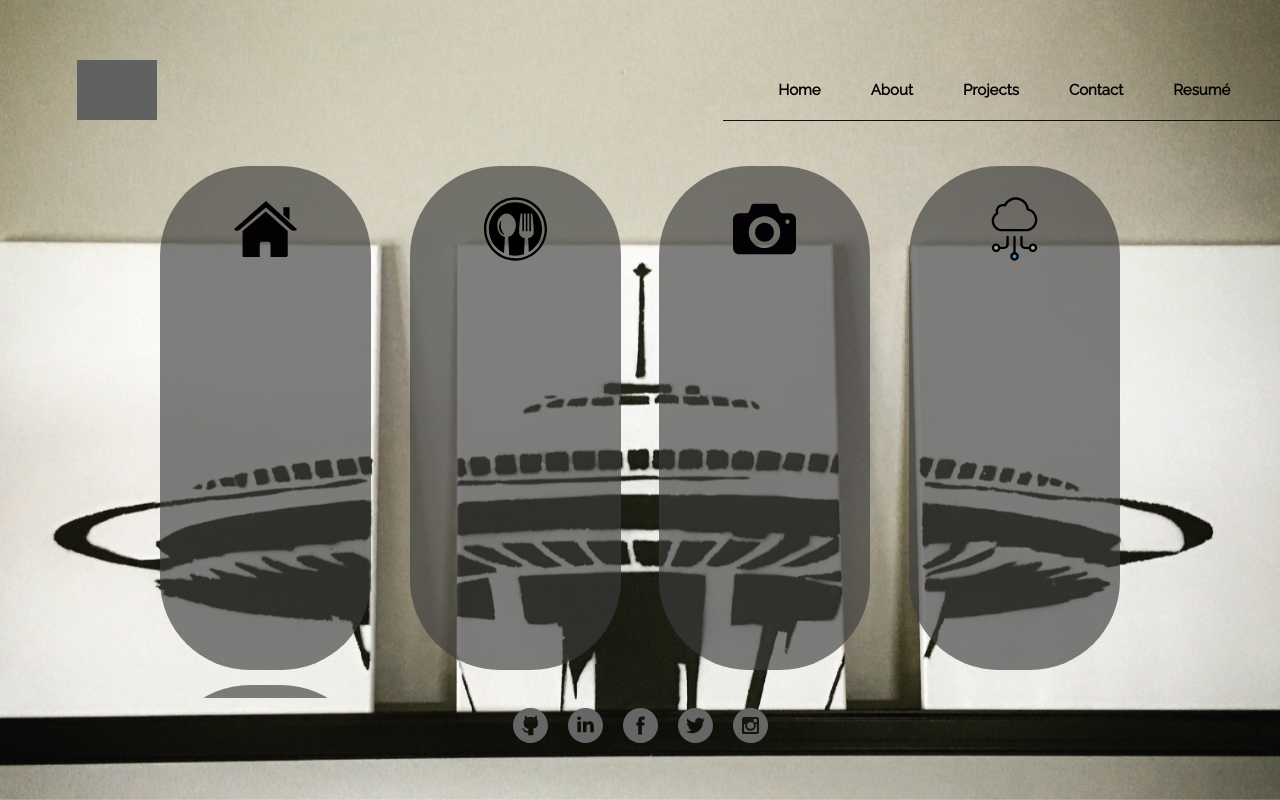
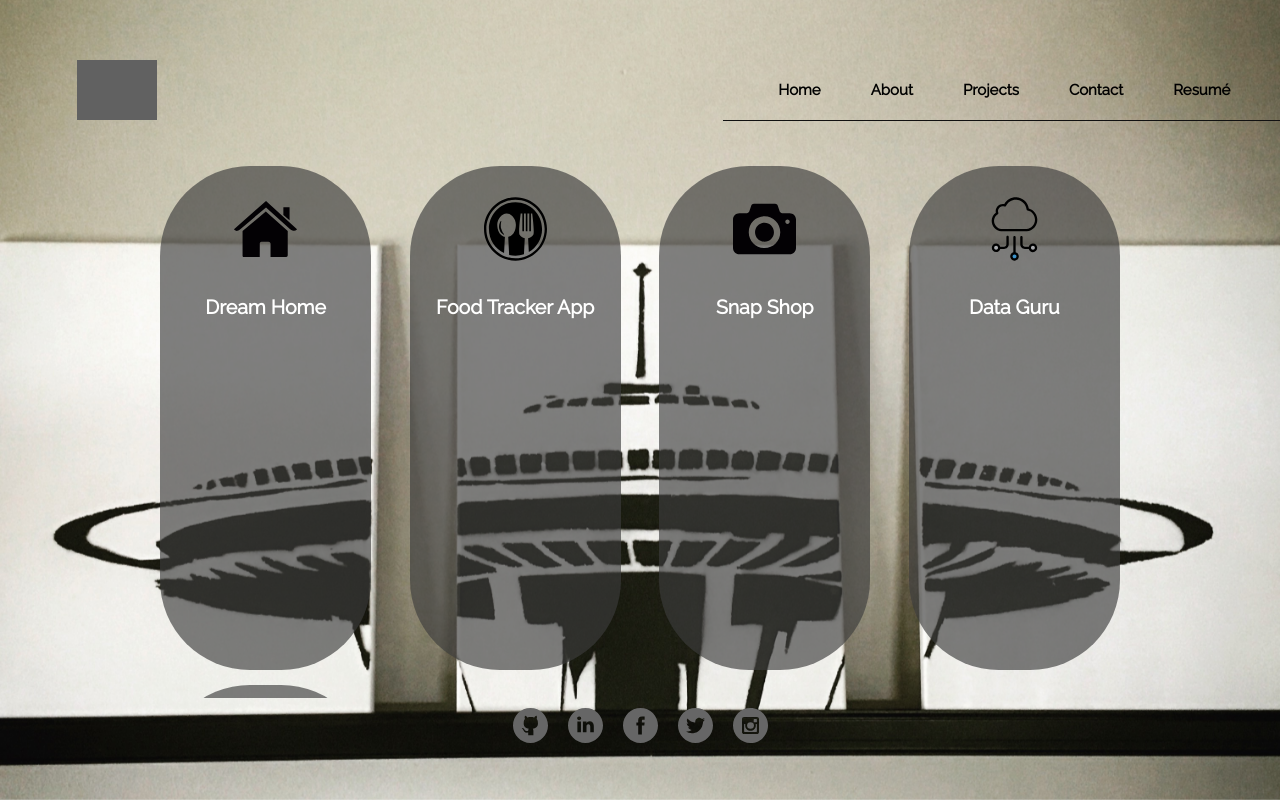
Before and after one commit to mikeechen/Personal-Site, a React (Create React App) app: page /projects in a window 1280 px wide. Built offline with nearby package versions, Linux system fonts and the light colour scheme; grey boxes are pictures that could not be loaded.

Commit message:
projects hover done

```diff
--- a/src/components/Projects.jsx
+++ b/src/components/Projects.jsx
@@ -67,6 +67,7 @@ export default class Projects extends Component {
                       <img className="project-icon" src={home} alt="dream-home"/>
                   </a>
                 </div>
+                <p className="title">Dream Home</p>
               </div>
               <div className="three columns project">
                 <div className="img-container">
@@ -80,6 +81,7 @@ export default class Projects extends Component {
                       <img className="project-icon" src={circle} alt="F.A.T"/>
                   </a>
                 </div>
+                <p className="title">Food Tracker App</p>
               </div>
               <div className="three columns project">
                 <div className="img-container">
@@ -93,6 +95,7 @@ export default class Projects extends Component {
                       <img className="project-icon" src={tech} alt="snapshop"/>
                   </a>
                 </div>
+                <p className="title">Snap Shop</p>
               </div>
               <div className="three columns project">
                 <div className="img-container">
@@ -106,6 +109,7 @@ export default class Projects extends Component {
                       <img className="project-icon" src={multi} alt="data-guru"/>
                   </a>
                 </div>
+                <p className="title">Data Guru</p>
               </div>
             </div>
             <div className="row project-row">
@@ -121,6 +125,7 @@ export default class Projects extends Component {
                       <img className="project-icon" src={food} alt="wine-twitch"/>
                   </a>
                 </div>
+                <p className="title">Twitch and Wine</p>
               </div>
             </div>
           </div>
--- a/src/styles/project.css
+++ b/src/styles/project.css
@@ -48,10 +48,6 @@ object {
   transition: opacity 400ms;
 }
 
-.project > div > a {
-
-}
-
 .project > div > a > img.project-icon {
   text-align: center;
   height: 100%;
@@ -60,3 +56,8 @@ object {
   opacity: 1;
   transition: opacity 400ms;
 }
+
+.project > p.title {
+  font-weight: bold;
+  font-size: 130%;
+}
```
